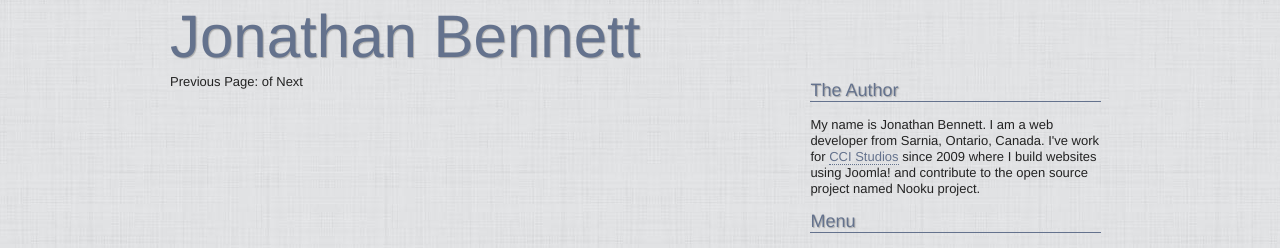
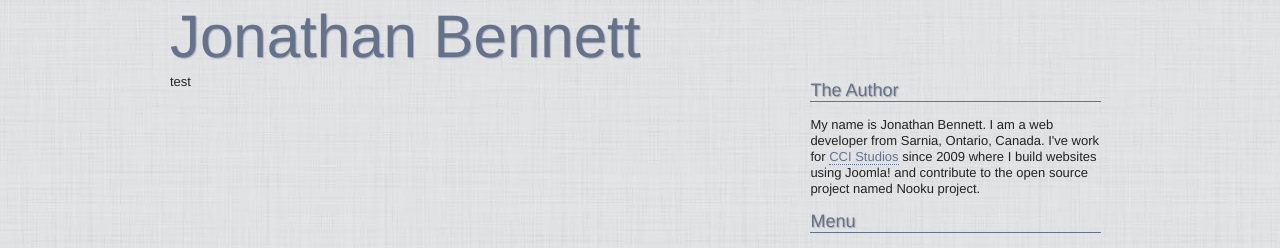
Before and after one commit to jbennett/jbennett.github.com, a Jekyll site: the page built from posts.html, in a window 1280 px wide. Shown: the top 248 px of the page. Built offline with Jekyll 4.4.1, drawn with Linux system fonts in a browser that asks for light colours; Markdown is read by kramdown in place of the engine named in the settings.

Commit message:
Updated config

```diff
--- a/_config.yml
+++ b/_config.yml
@@ -1,4 +1,5 @@
 url: "http://jbennett.github.com"
+auto: true
 markdown: rdiscount
 pygments: true
 paginate: 3
--- a/posts.html
+++ b/posts.html
@@ -3,29 +3,4 @@
 layout: default
 ---
 
-{% for post in paginator.posts %}
-
-   <!-- here add you post markup -->
-   <h1><a href="{{ post.url }}">{{ post.title }}</a></h1>
-   <p class="author">
-    <span class="date">{{post.date}}</span>
-  </p>
-  <div class="content">
-    {{ post.content }}
-  </div>
-{% endfor %}
-
-<!-- Pagination links -->
-<div class="pagination">
-  {% if paginator.previous_page %}
-    <a href="/page{{paginator.previous_page}}" class="previous">Previous</a>
-  {% else %}
-    <span class="previous">Previous</span>
-  {% endif %}
-  <span class="page_number ">Page: {{paginator.page}} of {{paginator.total_pages}}</span>
-  {% if paginator.next_page %}
-    <a href="/page{{paginator.next_page}}" class="next ">Next</a>
-  {% else %}
-    <span class="next ">Next</span>
-  {% endif %}
-</div>
+test
```
